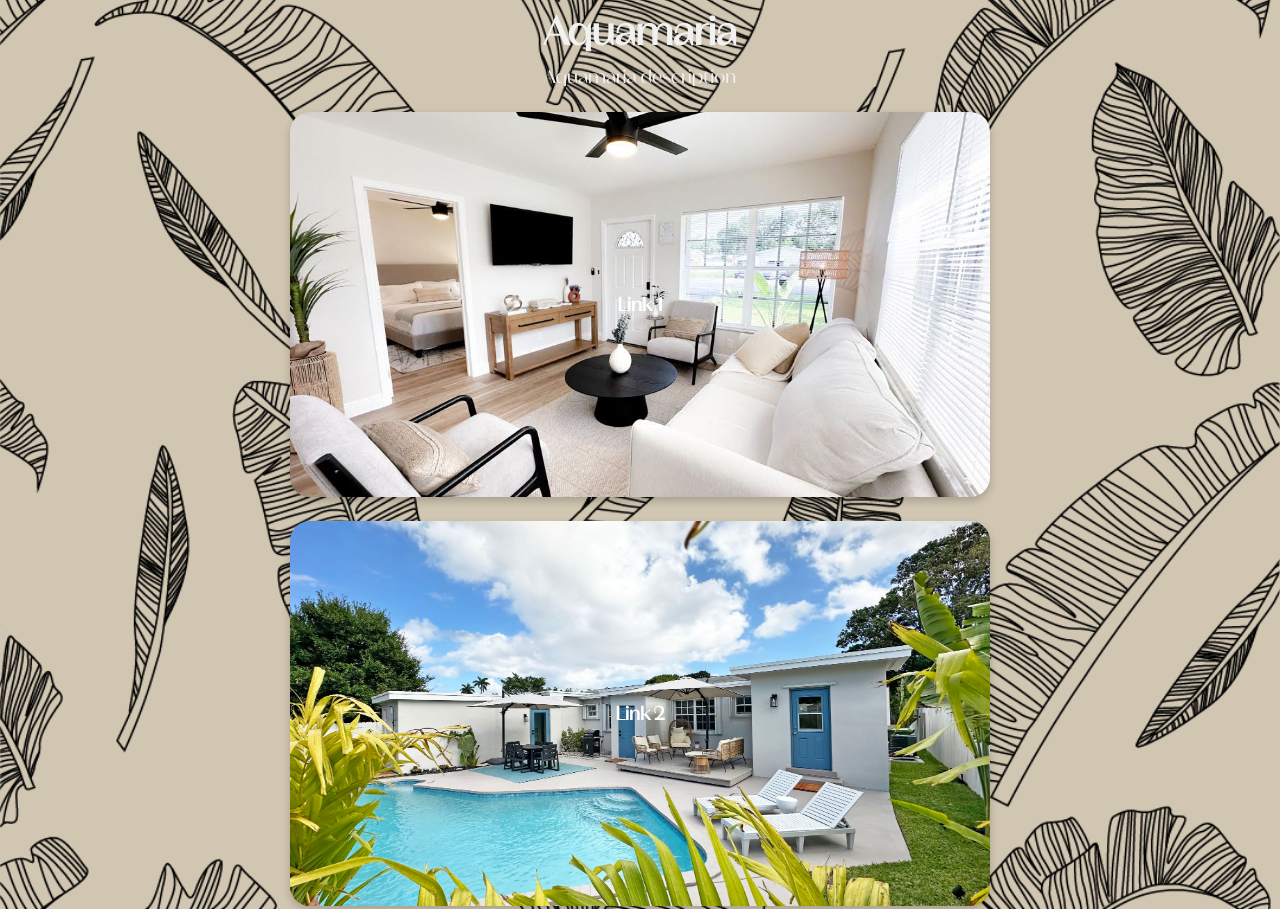
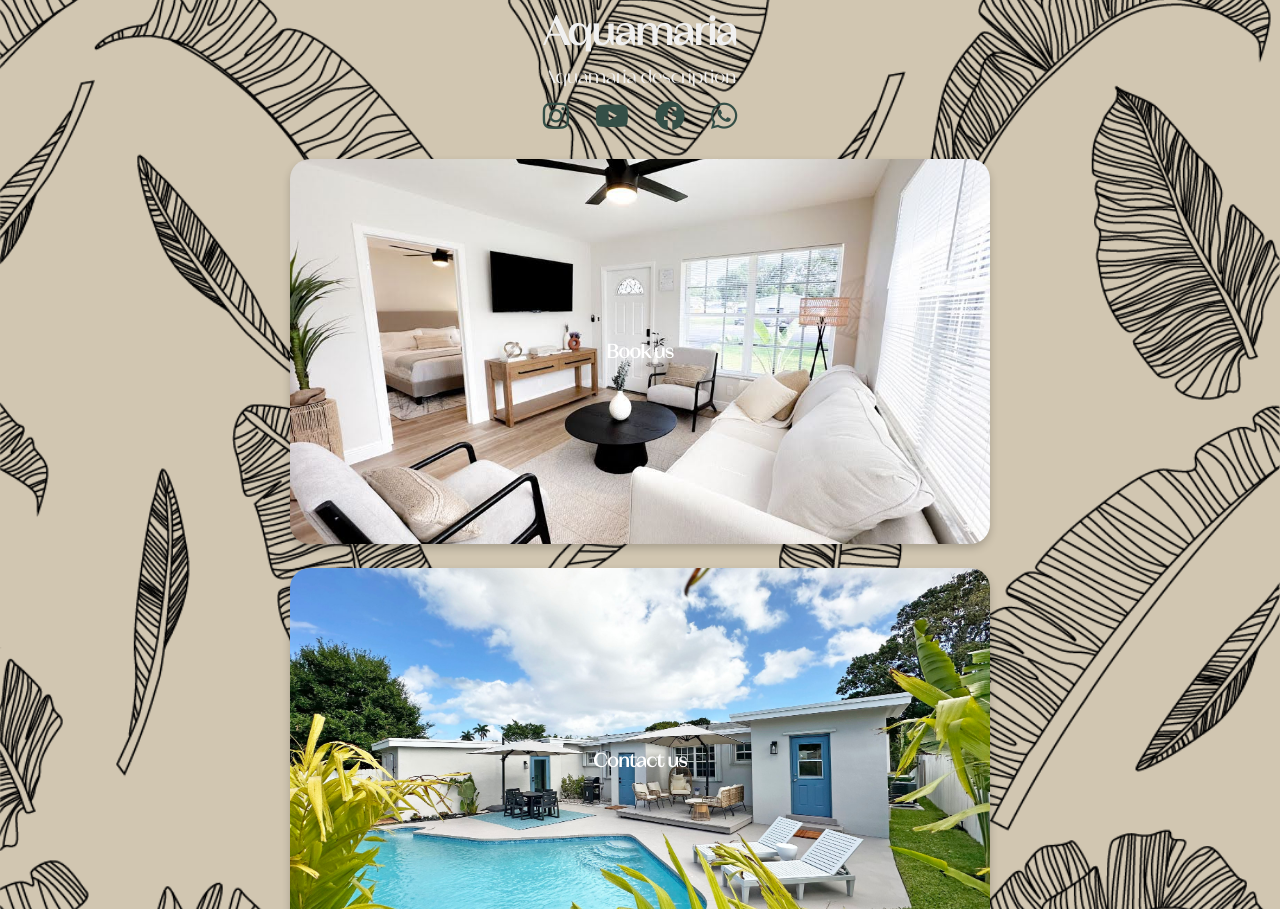
Before and after one commit to santiangofrancozx/Aquamaria, a plain HTML site: page index.html in a window 1280 px wide. Shown: the part 239-1148 px from the top of the page. Drawn offline with Linux system fonts and the light colour scheme; files whose address does not match are found by name.

Commit message:
feat: Add social icons, layout first steps...

```diff
--- a/index.html
+++ b/index.html
@@ -5,6 +5,7 @@
     <meta name="viewport" content="width=device-width, initial-scale=1.0">
     <title>Aquamaria</title>
     <link rel="stylesheet" href="src/style.css">
+    <link href="https://cdnjs.cloudflare.com/ajax/libs/font-awesome/6.0.0-beta3/css/all.min.css" rel="stylesheet">
 </head>
 <body>
     <header>
@@ -12,14 +13,32 @@
             <img src="src/img/logo1080X1080.png" alt="Aquamaria" class="aquamarialogo">
             <h1 class="profileName">Aquamaria</h1>
             <p class="profileDesc">Aquamaria description</p>
+            <div class="social-icons">
+                <!-- Instagram -->
+                <a href="https://instagram.com/tu_usuario" target="_blank">
+                    <i class="fab fa-instagram icon"></i>
+                </a>
+                <!-- YouTube -->
+                <a href="https://youtube.com/tu_usuario" target="_blank">
+                    <i class="fab fa-youtube icon"></i>
+                </a>
+                <!-- Facebook -->
+                <a href="https://facebook.com/tu_usuario" target="_blank">
+                    <i class="fab fa-facebook icon"></i>
+                </a>
+                <!-- WhatsApp -->
+                <a href="https://wa.me/tu_numero_telefono" target="_blank">
+                    <i class="fab fa-whatsapp icon"></i>
+                </a>
+            </div>
         </div>
     </header>
     <main>
         <section class="links">
             <!-- Links 3 -->
-            <a href="https://tu-link1.com" class="link" style="background-image: url('src/img/liv-front-door.jpg');" target="_blank">Link 1</a>
-            <a href="https://tu-link2.com" class="link" style="background-image: url('src/img/shed view.jpg');" target="_blank">Link 2</a>
-            <a href="https://tu-link3.com" class="link" style="background-image: url('src/img/shower to 1163.jpg');" target="_blank">Link 3</a>
+            <a href="https://tu-link1.com" class="link" style="background-image: url('src/img/liv-front-door.jpg');" target="_blank">Book us</a>
+            <a href="https://tu-link2.com" class="link" style="background-image: url('src/img/shed view.jpg');" target="_blank">Contact us</a>
+            <a href="https://tu-link3.com" class="link" style="background-image: url('src/img/shower to 1163.jpg');" target="_blank">Gallery</a>
         </section>
     </main>
     <footer>
--- a/src/style.css
+++ b/src/style.css
@@ -27,8 +27,6 @@ body {
     width: 100%;
     height: 100%;
     padding: 1rem;
-
-    /* Imagen de fondo predeterminada para dispositivos más pequeños (vertical) */
     background-image: url('img/wall-big-blk-vertical.png');
 }
 
@@ -39,6 +37,32 @@ header .profile {
     flex-direction: column;
     align-items: center;
     gap: 10px;
+}
+
+header .profile .aquamarialogo {
+    max-width: 150px;
+    width: 25vw;
+    height: auto;
+    border-radius: 50%;
+    border: 3px solid #fff;
+}
+
+
+.social-icons a {
+    font-size: 30px; /* Tamaño del ícono */
+    text-decoration: none; /* Sin subrayado */
+    margin: 0 10px; /* Espaciado entre íconos */
+    transition: color 0.3s;
+    color: #fff;
+}
+
+.icon:hover {
+    transform: scale(1.1); /* Aumenta ligeramente el tamaño al pasar el mouse */
+    color: #A7A8AA; /* Color más claro en hover */
+}
+
+.icon{
+    color: #344F47; /* Color de Instagram */
 }
 
 header .profile .aquamarialogo {
@@ -64,7 +88,7 @@ section.links {
     display: flex;
     flex-direction: column;
     align-items: center;
-    gap: 1rem; /* Espaciado uniforme entre enlaces */
+    gap: 1rem;
     width: 100%;
     max-width: 800px;
     margin: 1.5rem auto;
```
Also changed, not shown: main.js (added), src/img/icons/apple_16566143.png (added), src/img/icons/application_15072085.png (added), src/img/icons/communication_15047435.png (added), src/img/icons/facebook_5968903.png (added), src/img/icons/instagram_2111463.png (added), src/img/icons/whatsapp_3991652.png (added), src/img/icons/youtube_1384028.png (added), src/img/icons/youtube_1384060.png (added).
